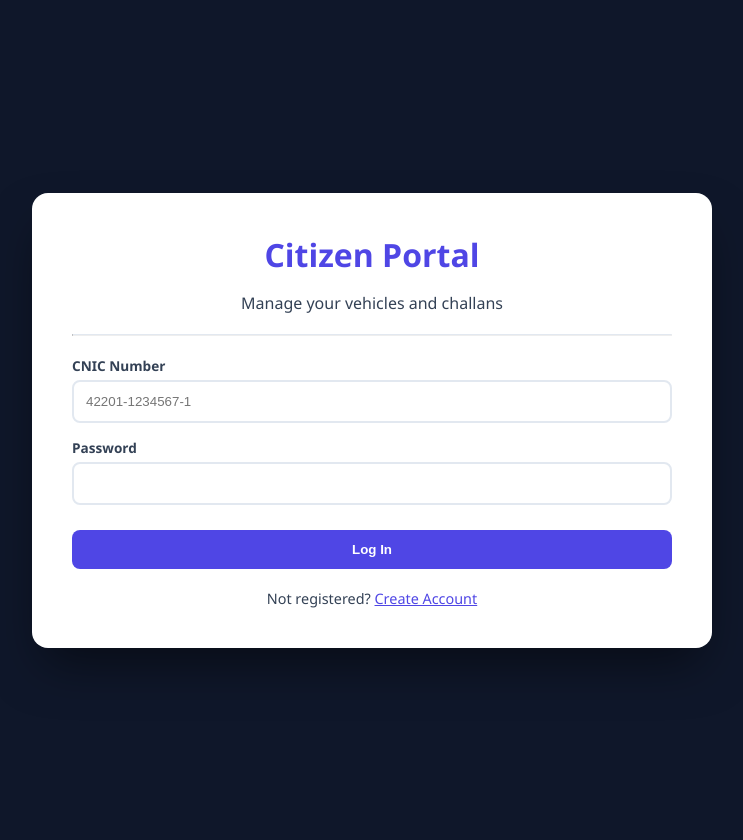
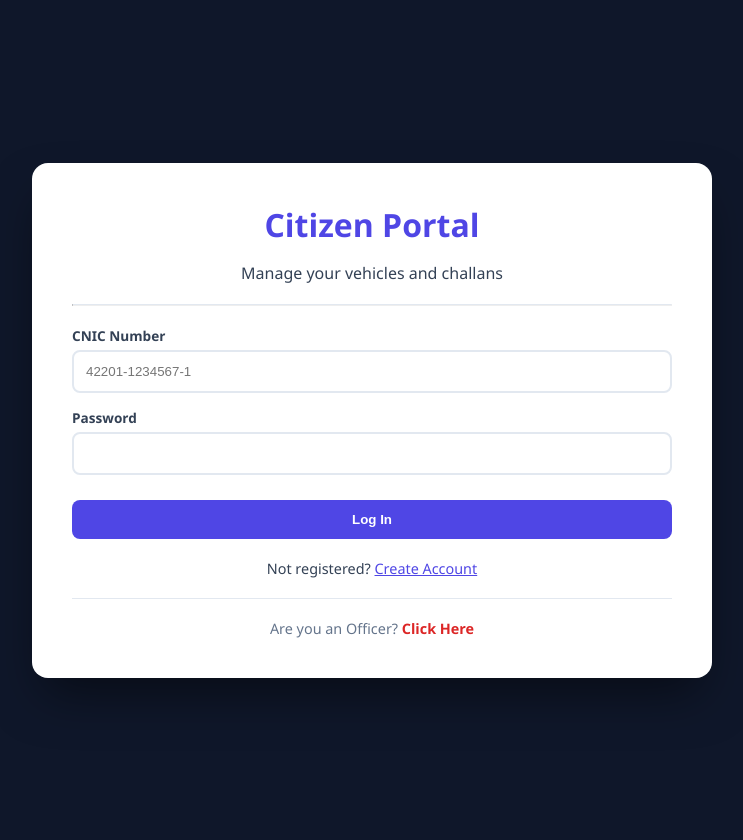
Before and after one commit to umaimasif/fyp, a FastAPI app: page / in a window 1280 px wide. Shown: the whole page, without its empty margins (268-1011 px from the left). Run offline with FastAPI, Linux system fonts and the light colour scheme.

Commit message:
add officer portal link on login page

```diff
--- a/templates/index.html
+++ b/templates/index.html
@@ -45,6 +45,10 @@
             <div class="form-group"><label>Password</label><input type="password" id="login-pass"></div>
             <button class="btn-main" onclick="handleLogin()">Log In</button>
             <div class="switch-link">Not registered? <span onclick="toggleView('register-section')">Create Account</span></div>
+            <hr style="border: 0; border-top: 1px solid #e2e8f0; margin: 20px 0;">
+            <div style="text-align: center; font-size: 0.9rem; color: #64748b;">
+                Are you an Officer? <a href="/officer" style="color: #dc2626; font-weight: 600; text-decoration: none;">Click Here</a>
+            </div>
         </div>
 
         <div id="register-section" class="hidden">
```
